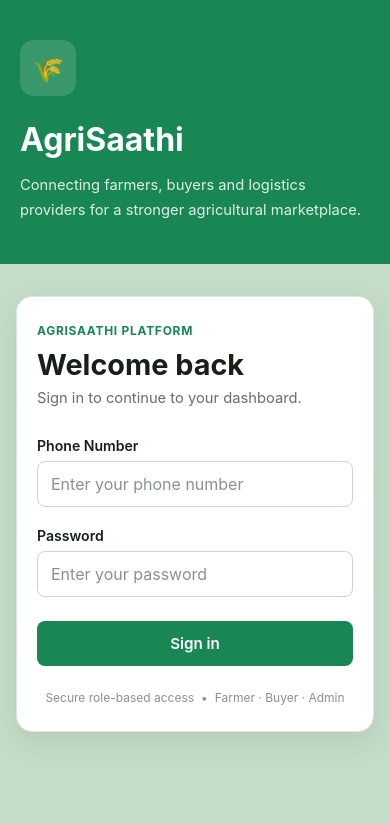
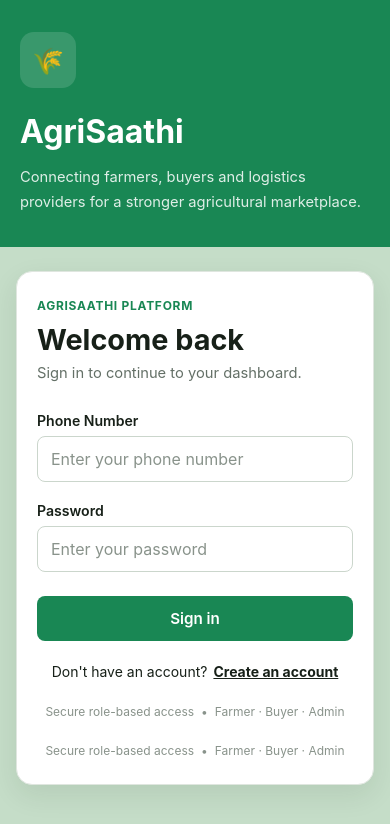
Before and after one commit to midknight247/AgriSaathi, a React app in the folder frontend/: page /login in a window 390 px wide. Shown: the top 824 px of the page. Built offline with nearby package versions, Linux system fonts and the light colour scheme; the HTML template or start-up script is replaced by a standard one.

Commit message:
Update registration and login UI

```diff
--- a/frontend/src/index.css
+++ b/frontend/src/index.css
@@ -1785,12 +1785,20 @@ select:focus {
 
 .register-card {
   width: 100%;
-  max-width: 700px;
-  padding: 34px;
+  max-width: 720px;
+
+  height: auto;
+  min-height: max-content;
+
+  padding: 40px;
+  box-sizing: border-box;
+
   background: var(--bg-card);
   border: 1px solid var(--border-color);
   border-radius: 16px;
   box-shadow: var(--shadow-card);
+
+  margin: 0 auto 40px;
 }
 
 .register-header {
@@ -4374,3 +4382,92 @@ select:focus {
     gap: 17px;
   }
 }
+
+.login-register-section {
+  display: flex;
+  justify-content: center;
+  align-items: center;
+  gap: 6px;
+  margin-top: 22px;
+  font-size: 14px;
+}
+
+.login-register-button {
+  display: inline-block;
+  border: none;
+  background: transparent;
+  color: inherit;
+  padding: 0;
+  font-family: inherit;
+  font-size: 14px;
+  font-weight: 700;
+  cursor: pointer;
+  text-decoration: underline;
+}
+
+.login-register-button:hover {
+  opacity: 0.7;
+}
+
+/* Register page */
+.register-page {
+  display: grid;
+  grid-template-columns: 45% 55%;
+  min-height: 100vh;
+  height: 100vh;
+  overflow: hidden;
+}
+
+/* LEFT SIDE — stays fixed */
+.register-intro {
+  position: relative;
+  height: 100vh;
+  overflow: hidden;
+
+  display: flex;
+  align-items: center;
+  justify-content: center;
+
+  padding: 60px;
+}
+
+/* Content inside the fixed left panel */
+.register-intro > div {
+  position: sticky;
+  top: 0;
+}
+
+/* RIGHT SIDE — this is the only scrolling area */
+.register-form-panel {
+  height: 100vh;
+  overflow-y: auto;
+  overflow-x: hidden;
+
+  padding: 50px 40px;
+}
+
+/* Optional: make the scrolling smoother */
+.register-form-panel {
+  scrollbar-width: thin;
+}
+
+@media (max-width: 768px) {
+  .register-page {
+    display: block;
+    height: auto;
+    min-height: 100vh;
+    overflow: visible;
+  }
+
+  .register-intro {
+    height: auto;
+    min-height: 320px;
+    padding: 40px 25px;
+  }
+
+  .register-form-panel {
+    height: auto;
+    overflow: visible;
+    padding: 30px 20px;
+  }
+}
--- a/frontend/src/pages/Login.jsx
+++ b/frontend/src/pages/Login.jsx
@@ -76,7 +76,9 @@ function Login() {
 
             <div>
               <strong>End-to-end coordination</strong>
-              <span>Manage transactions and produce pickup in one place.</span>
+              <span>
+                Manage transactions and produce pickup in one place.
+              </span>
             </div>
           </div>
         </div>
@@ -154,6 +156,24 @@ function Login() {
             </button>
           </form>
 
+<div className="login-register-section">
+  <span>Don't have an account?</span>
+
+  <button
+    type="button"
+    className="login-register-button"
+    onClick={() => navigate('/register')}
+  >
+    Create an account
+  </button>
+</div>
+
+<div className="login-footer">
+  <span>Secure role-based access</span>
+  <span>•</span>
+  <span>Farmer · Buyer · Admin</span>
+</div>
+
           <div className="login-footer">
             <span>Secure role-based access</span>
             <span>•</span>
```
